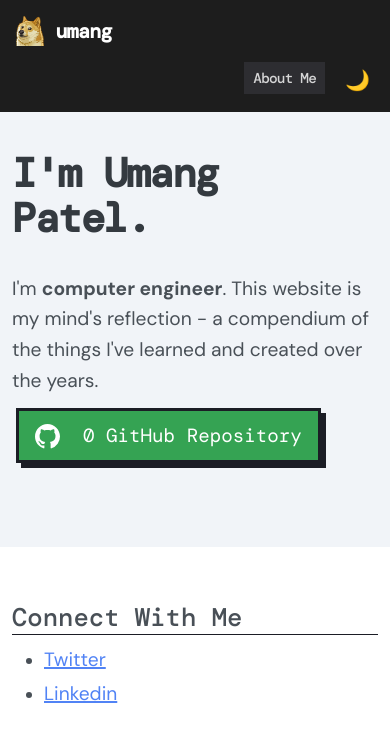
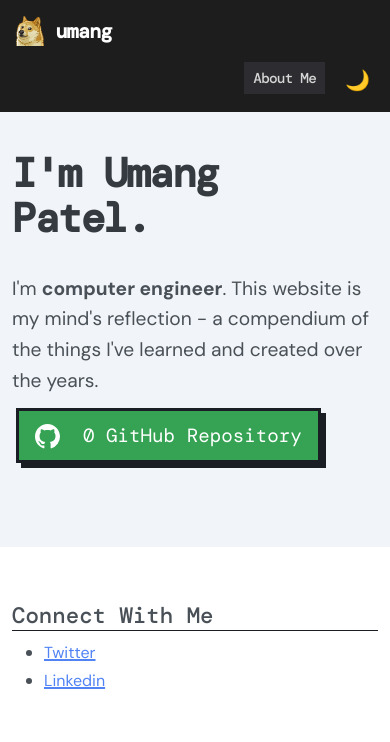
Before and after one commit to theumang100/umangp.com, a React (Create React App) app: page / in a window 390 px wide. Shown: the top 742 px of the page. Built offline with nearby package versions, Linux system fonts and the light colour scheme; no server answers.

Commit message:
css changed

```diff
--- a/src/css/style.css
+++ b/src/css/style.css
@@ -319,8 +319,12 @@ a.github_button:hover {
         font-size: 1.2rem;
     }
 
-    .smallinfo_container ul{
-        font-size: 1.2rem;
+    .smallinfo_container h1{
+        font-size: 1.4rem;
+    }
+
+    .smallinfo_container li{
+        font-size: 1.05re;
     }
 
     .about_me_info p {
```
